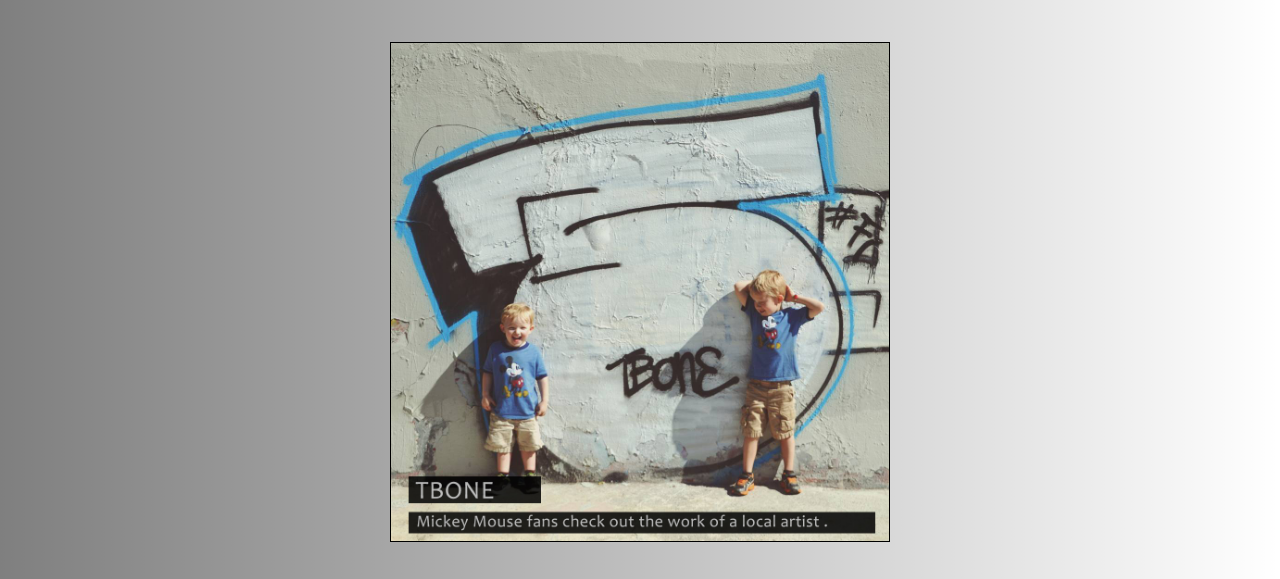
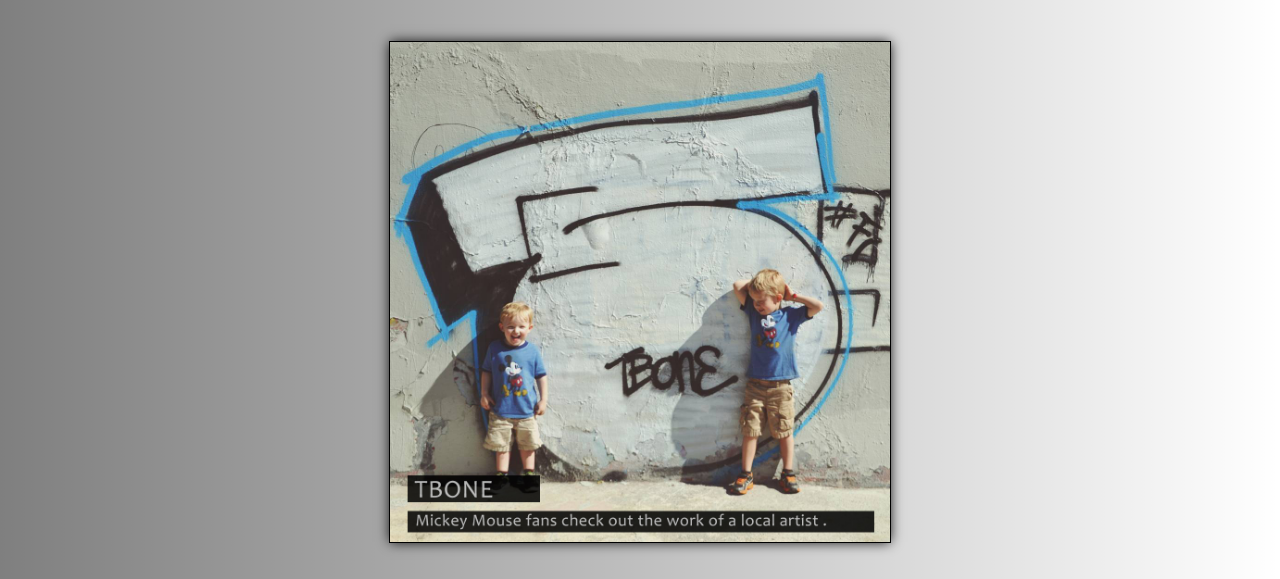
Before and after one commit to JeffNewcomer/responsive-carousel-1, a plain HTML site: page index.html in a window 1280 px wide. Shown: the part 177-756 px from the top of the page. Drawn offline with nearby package versions, Linux system fonts and the light colour scheme; a web font is replaced by a local one.

Commit message:
Fix glitch with border - changed to outline and added box shadow.

```diff
--- a/styles.scss
+++ b/styles.scss
@@ -86,7 +86,8 @@ body {
   margin: 0 auto;
   padding: 0;
   overflow: hidden;
-  border: 1px solid black;
+  outline: 1px solid black;
+  box-shadow: 0 0 12px black;
   box-sizing: border-box;
   width: 220px;
   height: 220px;
@@ -102,6 +103,7 @@ img {
   margin: 10px 30px;
 }
 
+// prevents blue rectangle between arrows
 .noSelect {
   -webkit-touch-callout: none;
   -webkit-user-select: none;
```
Also changed, not shown: styles.css.
